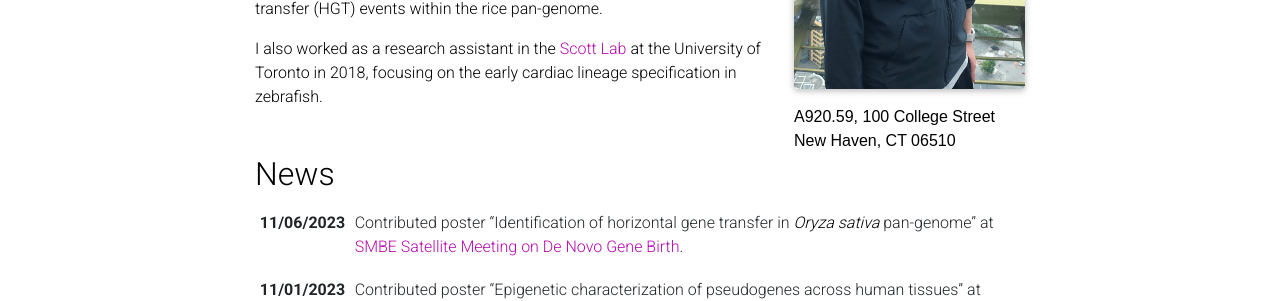
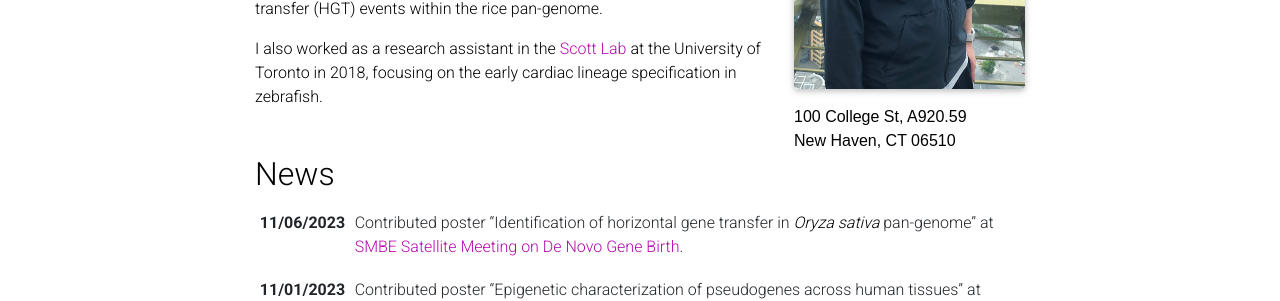
Before and after one commit to yzJiang9/yzJiang9.github.io, a Jekyll site: the page built from _pages/about.md, in a window 1280 px wide and 1298 px high. Shown: the part 445-746 px from the top of the window. Built offline with Jekyll 4.4.1, drawn with Linux system fonts in a browser that asks for light colours; full-size pictures stand in for the smaller copies a plugin makes; emoji names are drawn with the system emoji font; comment, search, counter and statistics services are not loaded; a style sheet for code colours, icons or effects is not loaded.

Commit message:
Update about.md

```diff
--- a/_pages/about.md
+++ b/_pages/about.md
@@ -9,7 +9,7 @@ profile:
   image: yunzhe.jpg
   image_circular: false # crops the image to make it circular
   address: >
-    <p>A920.59, 100 College Street</p>
+    <p>100 College St, A920.59</p>
     <p>New Haven, CT 06510</p>
 
 news: true  # includes a list of news items
```
